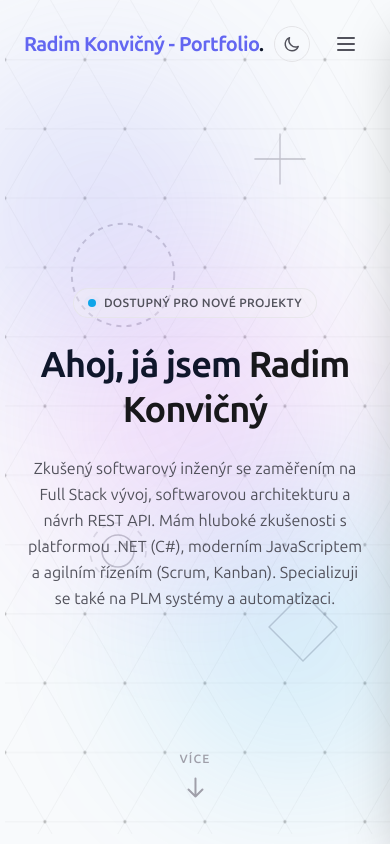
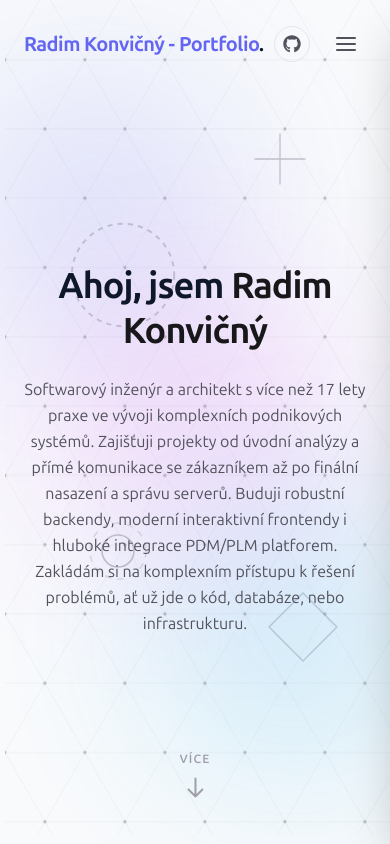
Before and after one commit to rkonvicny/portfolio, a Next.js app: page / in a window 390 px wide. Shown: the top 844 px of the page. Built offline with nearby package versions, Linux system fonts and the light colour scheme; a web font is replaced by a local one.

Commit message:
feat: update dependencies and enhance contact form styling; add social media links to footer and navbar

```diff
--- a/package.json
+++ b/package.json
@@ -14,11 +14,13 @@
 		"next-themes": "^0.4.6",
 		"nodemailer": "^9.0.1",
 		"react": "19.2.4",
-		"react-dom": "19.2.4"
+		"react-dom": "19.2.4",
+		"react-icons": "^5.6.0"
 	},
 	"devDependencies": {
 		"@tailwindcss/postcss": "^4",
 		"@types/node": "^20",
+		"@types/nodemailer": "^8.0.1",
 		"@types/react": "^19",
 		"@types/react-dom": "^19",
 		"eslint": "^9",
--- a/src/components/footer.tsx
+++ b/src/components/footer.tsx
@@ -2,10 +2,18 @@
 
 import React from "react";
 import portfolioData from "@/data/portfolio.json";
+import { FaGithub, FaLinkedin, FaTwitter, FaArrowUp } from "react-icons/fa";
+import type { IconType } from "react-icons";
 
 export const Footer = () => {
 	const currentYear = new Date().getFullYear();
-	const siteTitle = portfolioData.personal.siteTitle.split('.');
+	const socials = portfolioData.personal.socials || [];
+
+	const iconMap: Record<string, IconType> = {
+		github: FaGithub,
+		linkedin: FaLinkedin,
+		twitter: FaTwitter
+	};
 
 	const handleScrollToTop = (e: React.MouseEvent<HTMLAnchorElement>) => {
 		e.preventDefault();
@@ -14,69 +22,47 @@ export const Footer = () => {
 
 	return (
 		<footer className="py-12 border-t border-zinc-200 dark:border-zinc-900 bg-white dark:bg-gray-950 relative z-10 transition-colors duration-300">
-			<div className="max-w-6xl mx-auto px-6 flex flex-col md:flex-row items-center justify-between gap-6">
-				{/* Logo a Copyright */}
-				<div className="text-center md:text-left select-none">
-					<a
-						href="#home"
-						onClick={handleScrollToTop}
-						className="text-lg font-bold tracking-tight text-brand-primary dark:text-brand-secondary transition-all hover:opacity-95"
-					>
-						{siteTitle[0]}<span className="text-slate-900 dark:text-white">.{siteTitle[1]}</span>
-					</a>
-					<p className="text-xs text-zinc-500 dark:text-zinc-500 mt-2">
+			<div className="max-w-6xl mx-auto px-6 flex flex-col md:flex-row items-center justify-between gap-6 relative">
+				{/* Copyright */}
+				<div className="text-center md:text-left select-none order-3 md:order-1">
+					<p className="text-xs text-zinc-500 dark:text-zinc-500">
 						© {currentYear} {portfolioData.personal.siteTitle}. Všechna práva vyhrazena.
 					</p>
 				</div>
 
+				{/* Šipka nahoru */}
+				<div className="order-1 md:order-2">
+					<a
+						href="#home"
+						onClick={handleScrollToTop}
+						className="p-3 inline-flex items-center justify-center rounded-full bg-zinc-50 dark:bg-zinc-900/50 border border-zinc-200 dark:border-zinc-800 text-zinc-600 dark:text-zinc-400 hover:text-brand-primary dark:hover:text-brand-secondary hover:bg-zinc-100 dark:hover:bg-zinc-800 transition-all"
+						aria-label="Zpět nahoru"
+					>
+						<FaArrowUp className="w-4 h-4" />
+					</a>
+				</div>
+
 				{/* Sociální sítě */}
-				<div className="flex items-center gap-5">
-					{/* GitHub */}
-					<a
-						href="https://github.com"
-						target="_blank"
-						rel="noopener noreferrer"
-						className="p-2.5 rounded-full border border-zinc-200 dark:border-zinc-800 text-zinc-600 dark:text-zinc-400 hover:text-brand-primary dark:hover:text-brand-secondary hover:bg-zinc-50 dark:hover:bg-zinc-900/50 transition-all"
-						aria-label="GitHub"
-					>
-						<svg className="w-5 h-5 fill-current" viewBox="0 0 24 24">
-							<path
-								fillRule="evenodd"
-								clipRule="evenodd"
-								d="M12 2C6.477 2 2 6.477 2 12c0 4.42 2.865 8.166 6.839 9.489.5.092.682-.217.682-.482 0-.237-.008-.866-.013-1.7-2.782.603-3.369-1.34-3.369-1.34-.454-1.156-1.11-1.464-1.11-1.464-.908-.62.069-.608.069-.608 1.003.07 1.531 1.03 1.531 1.03.892 1.529 2.341 1.087 2.91.831.092-.646.35-1.086.636-1.336-2.22-.253-4.555-1.11-4.555-4.943 0-1.091.39-1.984 1.029-2.683-.103-.253-.446-1.27.098-2.647 0 0 .84-.269 2.75 1.025A9.564 9.564 0 0112 6.844c.85.004 1.705.115 2.504.337 1.909-1.294 2.747-1.025 2.747-1.025.546 1.377.203 2.394.1 2.647.64.699 1.028 1.592 1.028 2.683 0 3.842-2.339 4.687-4.566 4.935.359.309.678.919.678 1.852 0 1.336-.012 2.415-.012 2.743 0 .267.18.579.688.481C19.137 20.162 22 16.418 22 12c0-5.523-4.477-10-10-10z"
-							/>
-						</svg>
-					</a>
-
-					{/* LinkedIn */}
-					<a
-						href="https://linkedin.com"
-						target="_blank"
-						rel="noopener noreferrer"
-						className="p-2.5 rounded-full border border-zinc-200 dark:border-zinc-800 text-zinc-600 dark:text-zinc-400 hover:text-brand-primary dark:hover:text-brand-secondary hover:bg-zinc-50 dark:hover:bg-zinc-900/50 transition-all"
-						aria-label="LinkedIn"
-					>
-						<svg className="w-5 h-5 fill-current" viewBox="0 0 24 24">
-							<path
-								fillRule="evenodd"
-								clipRule="evenodd"
-								d="M19 0h-14c-2.761 0-5 2.239-5 5v14c0 2.761 2.239 5 5 5h14c2.762 0 5-2.239 5-5v-14c0-2.761-2.238-5-5-5zm-11 19h-3v-11h3v11zm-1.5-12.268c-.966 0-1.75-.79-1.75-1.764s.784-1.764 1.75-1.764 1.75.79 1.75 1.764-.783 1.764-1.75 1.764zm13.5 12.268h-3v-5.604c0-3.368-4-3.113-4 0v5.604h-3v-11h3v1.765c1.396-2.586 7-2.777 7 2.476v6.759z"
-							/>
-						</svg>
-					</a>
-
-					{/* Twitter */}
-					<a
-						href="https://twitter.com"
-						target="_blank"
-						rel="noopener noreferrer"
-						className="p-2.5 rounded-full border border-zinc-200 dark:border-zinc-800 text-zinc-600 dark:text-zinc-400 hover:text-brand-primary dark:hover:text-brand-secondary hover:bg-zinc-50 dark:hover:bg-zinc-900/50 transition-all"
-						aria-label="Twitter"
-					>
-						<svg className="w-5 h-5 fill-current" viewBox="0 0 24 24">
-							<path d="M23.953 4.57a10 10 0 01-2.825.775 4.958 4.958 0 002.163-2.723c-.951.555-2.005.959-3.127 1.184a4.92 4.92 0 00-8.384 4.482C7.69 8.095 4.067 6.13 1.64 3.162a4.822 4.822 0 00-.666 2.475c0 1.71.87 3.213 2.188 4.096a4.904 4.904 0 01-2.228-.616v.06a4.923 4.923 0 003.946 4.827 4.996 4.996 0 01-2.212.085 4.936 4.936 0 004.604 3.417 9.867 9.867 0 01-6.102 2.105c-.39 0-.779-.023-1.17-.067a13.995 13.995 0 007.557 2.209c9.053 0 13.998-7.496 13.998-13.985 0-.21 0-.42-.015-.63A9.935 9.935 0 0024 4.59z" />
-						</svg>
-					</a>
+				<div className="flex items-center gap-5 order-2 md:order-3">
+					{socials.map((social) => {
+						const Icon = iconMap[social.icon];
+						return (
+							<a
+								key={social.platform}
+								href={social.url}
+								target="_blank"
+								rel="noopener noreferrer"
+								className="p-2.5 flex items-center justify-center rounded-full border border-zinc-200 dark:border-zinc-800 text-zinc-600 dark:text-zinc-400 hover:text-brand-primary dark:hover:text-brand-secondary hover:bg-zinc-50 dark:hover:bg-zinc-900/50 transition-all"
+								aria-label={social.platform}
+							>
+								{Icon ? (
+									<Icon className="w-5 h-5" />
+								) : (
+									<span className="text-xs font-bold px-1 uppercase">{social.platform.substring(0, 2)}</span>
+								)}
+							</a>
+						);
+					})}
 				</div>
 			</div>
 		</footer>
--- a/src/components/hero.tsx
+++ b/src/components/hero.tsx
@@ -73,7 +73,7 @@ export const Hero = () => {
 
 			<div className="relative z-10 max-w-4xl mx-auto px-6 text-center select-none animate-fade-in-up">
 				{/* Pozdrav */}
-				<div className="inline-flex items-center gap-2 px-3.5 py-1.5 rounded-full border border-zinc-200/80 dark:border-zinc-800/80 bg-zinc-100/30 dark:bg-zinc-900/30 backdrop-blur-md mb-6">
+				{/* <div className="inline-flex items-center gap-2 px-3.5 py-1.5 rounded-full border border-zinc-200/80 dark:border-zinc-800/80 bg-zinc-100/30 dark:bg-zinc-900/30 backdrop-blur-md mb-6">
 					<span className="flex h-2 w-2 relative">
 						<span className="animate-ping absolute inline-flex h-full w-full rounded-full bg-brand-secondary opacity-75"></span>
 						<span className="relative inline-flex rounded-full h-2 w-2 bg-brand-secondary"></span>
@@ -81,11 +81,11 @@ export const Hero = () => {
 					<span className="text-xs font-semibold tracking-wide uppercase text-zinc-600 dark:text-zinc-300">
 						Dostupný pro nové projekty
 					</span>
-				</div>
+				</div> */}
 
 				{/* Hlavní titulek */}
-				<h1 className="text-4xl sm:text-5xl md:text-6xl font-bold tracking-tight mb-6 leading-tight">
-					Ahoj, já jsem{" "}
+				<h1 className="text-4xl sm:text-5xl md:text-5xl font-bold tracking-tight mb-6 leading-tight">
+					Ahoj, jsem{" "}
 					<span
 						className={
 							pageSettings.enableNameGradient
--- a/src/components/navbar.tsx
+++ b/src/components/navbar.tsx
@@ -3,8 +3,14 @@
 import React, { useState, useEffect } from "react";
 import { useTheme } from "next-themes";
 import portfolioData from "@/data/portfolio.json";
+import { FaGithub } from "react-icons/fa";
+import { FiMoon, FiSun, FiMenu, FiX } from "react-icons/fi";
 
-const { pageSettings } = portfolioData;
+const { pageSettings, personal } = portfolioData;
+
+const githubSocial = personal.socials?.find(
+	(s: { icon: string; url: string }) => s.icon === "github",
+);
 
 interface NavLink {
 	label: string;
@@ -135,6 +141,19 @@ export const Navbar = () => {
 								);
 							})}
 						</ul>
+						{/* GitHub Link (Desktop) */}
+						{githubSocial && (
+							<a
+								href={githubSocial.url}
+								target="_blank"
+								rel="noopener noreferrer"
+								className="p-2.5 rounded-full border border-zinc-200 dark:border-zinc-800 text-zinc-600 dark:text-zinc-400 hover:bg-zinc-100 dark:hover:bg-zinc-800 hover:text-brand-primary dark:hover:text-brand-secondary transition-colors"
+								aria-label="GitHub"
+							>
+								<FaGithub className="w-5 h-5" />
+							</a>
+						)}
+
 						{pageSettings.enableThemeSwitcher && (
 							<>
 								{/* Theme Switcher Button */}
@@ -148,34 +167,10 @@ export const Navbar = () => {
 									>
 										{resolvedTheme === "light" ? (
 											// Moon Icon for switching to dark
-											<svg
-												className="w-5 h-5"
-												fill="none"
-												viewBox="0 0 24 24"
-												stroke="currentColor"
-												strokeWidth={2}
-											>
-												<path
-													strokeLinecap="round"
-													strokeLinejoin="round"
-													d="M20.354 15.354A9 9 0 018.646 3.646 9.003 9.003 0 0012 21a9.003 9.003 0 008.354-5.646z"
-												/>
-											</svg>
+											<FiMoon className="w-5 h-5" />
 										) : (
 											// Sun Icon for switching to light
-											<svg
-												className="w-5 h-5 text-amber-400"
-												fill="none"
-												viewBox="0 0 24 24"
-												stroke="currentColor"
-												strokeWidth={2}
-											>
-												<path
-													strokeLinecap="round"
-													strokeLinejoin="round"
-													d="M12 3v1m0 16v1m9-9h-1M4 12H3m15.364-6.364l-.707.707M6.343 17.657l-.707.707m2.828 0l-.707-.707m12.02-12.02l-.707-.707M12 8a4 4 0 100 8 4 4 0 000-8z"
-												/>
-											</svg>
+											<FiSun className="w-5 h-5 text-amber-400" />
 										)}
 									</button>
 								) : (
@@ -187,6 +182,20 @@ export const Navbar = () => {
 
 					{/* Mobile Menu Actions */}
 					<div className="flex items-center gap-4 md:hidden">
+						{/* GitHub Link (Mobile) */}
+						{githubSocial && (
+							<a
+								href={githubSocial.url}
+								target="_blank"
+								rel="noopener noreferrer"
+								className="p-2 rounded-full border border-zinc-200 dark:border-zinc-800 text-zinc-600 dark:text-zinc-400 hover:text-brand-primary dark:hover:text-brand-secondary"
+								aria-label="GitHub"
+							>
+								<FaGithub className="w-4.5 h-4.5" />
+							</a>
+						)}
+						{pageSettings.enableThemeSwitcher && (
+							<>
 								{/* Theme Switcher */}
 								{mounted ? (
 									<button
@@ -197,39 +206,16 @@ export const Navbar = () => {
 										aria-label="Přepnout barevný motiv"
 									>
 										{resolvedTheme === "light" ? (
-									<svg
-										className="w-4.5 h-4.5"
-										fill="none"
-										viewBox="0 0 24 24"
-										stroke="currentColor"
-										strokeWidth={2}
-									>
-										<path
-											strokeLinecap="round"
-											strokeLinejoin="round"
-											d="M20.354 15.354A9 9 0 018.646 3.646 9.003 9.003 0 0012 21a9.003 9.003 0 008.354-5.646z"
-										/>
-									</svg>
+											<FiMoon className="w-4.5 h-4.5" />
 										) : (
-									<svg
-										className="w-4.5 h-4.5 text-amber-400"
-										fill="none"
-										viewBox="0 0 24 24"
-										stroke="currentColor"
-										strokeWidth={2}
-									>
-										<path
-											strokeLinecap="round"
-											strokeLinejoin="round"
-											d="M12 3v1m0 16v1m9-9h-1M4 12H3m15.364-6.364l-.707.707M6.343 17.657l-.707.707m2.828 0l-.707-.707m12.02-12.02l-.707-.707M12 8a4 4 0 100 8 4 4 0 000-8z"
-										/>
-									</svg>
+											<FiSun className="w-4.5 h-4.5 text-amber-400" />
 										)}
 									</button>
 								) : (
 									<div className="w-9.5 h-9.5"></div>
 								)}
-
+							</>
+						)}
 						{/* Burger Menu Button */}
 						<button
 							onClick={() => setMobileMenuOpen(!mobileMenuOpen)}
@@ -237,33 +223,9 @@ export const Navbar = () => {
 							aria-label="Otevřít menu"
 						>
 							{mobileMenuOpen ? (
-								<svg
-									className="w-6 h-6"
-									fill="none"
-									viewBox="0 0 24 24"
-									stroke="currentColor"
-									strokeWidth={2}
-								>
-									<path
-										strokeLinecap="round"
-										strokeLinejoin="round"
-										d="M6 18L18 6M6 6l12 12"
-									/>
-								</svg>
+								<FiX className="w-6 h-6" />
 							) : (
-								<svg
-									className="w-6 h-6"
-									fill="none"
-									viewBox="0 0 24 24"
-									stroke="currentColor"
-									strokeWidth={2}
-								>
-									<path
-										strokeLinecap="round"
-										strokeLinejoin="round"
-										d="M4 6h16M4 12h16M4 18h16"
-									/>
-								</svg>
+								<FiMenu className="w-6 h-6" />
 							)}
 						</button>
 					</div>
@@ -300,7 +262,7 @@ export const Navbar = () => {
 					</ul>
 				</div>
 				<div className="text-xs text-center text-zinc-500 dark:text-zinc-600 border-t border-zinc-200 dark:border-zinc-800 pt-4">
-					Konr.dev © 2026
+					konr.cz © 2026
 				</div>
 			</div>
 			{/* Drawer Overlay */}
--- a/src/data/portfolio.json
+++ b/src/data/portfolio.json
@@ -5,7 +5,7 @@
 		"enableTypewriterSection": false,
 		"enableButtonBar": false,
 		"enableExtendedSectionHeader": false,
-    "enableThemeSwitcher": false
+		"enableThemeSwitcher": false
 	},
 	"personal": {
 		"name": "Radim Konvičný",
@@ -13,14 +13,19 @@
 		"email": "konr@konr.cz",
 		"phone": "+420 776 161 831",
 		"location": "Nový Jičín, Česká republika",
-		"github": "https://github.com/konr",
-		"linkedin": "https://linkedin.com/in/konr",
-		"bio": "Zkušený softwarový inženýr se zaměřením na Full Stack vývoj, softwarovou architekturu a návrh REST API. Mám hluboké zkušenosti s platformou .NET (C#), moderním JavaScriptem a agilním řízením (Scrum, Kanban). Specializuji se také na PLM systémy a automatizaci.",
+		"socials": [
+			{
+				"platform": "GitHub",
+				"url": "https://github.com/rkonvicny",
+				"icon": "github"
+			}
+		],
+		"bio": "Softwarový inženýr a architekt s více než 17 lety praxe ve vývoji komplexních podnikových systémů. Zajišťuji projekty od úvodní analýzy a přímé komunikace se zákazníkem až po finální nasazení a správu serverů. Buduji robustní backendy, moderní interaktivní frontendy i hluboké integrace PDM/PLM platforem. Zakládám si na komplexním přístupu k řešení problémů, ať už jde o kód, databáze, nebo infrastrukturu.",
 		"typewriterWords": [
-			"Full Stack Developera.",
-			"Software Architekta.",
-			"Experta na .NET a Web.",
-			"Fanouška agilních metodik."
+			"Full-Stack Vývojáře.",
+			"Softwarového Architekta.",
+			"Experta na PLM integrace.",
+			"Solution Engineera."
 		],
 		"siteTitle": "Radim Konvičný - Portfolio",
 		"languages": [
```
Also changed, not shown: src/components/contact.tsx (+11 -11 lines), 1 other file (tests, documents, lock files or other folders). Lines whose indentation alone changed are shown as unchanged.
